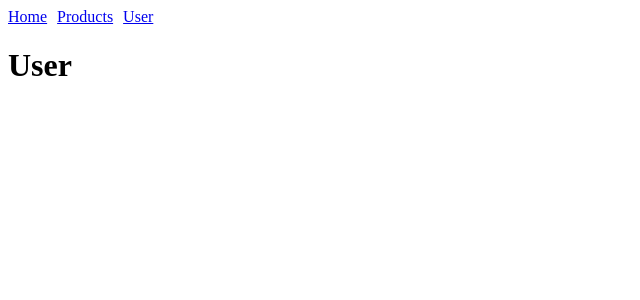
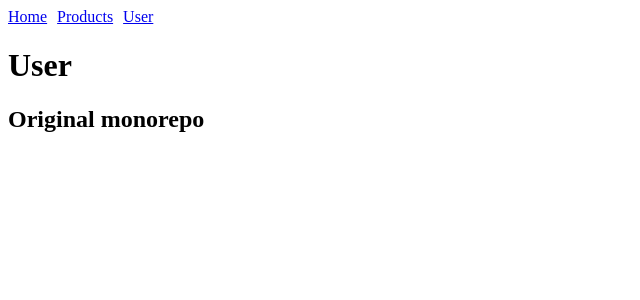
Before and after one commit to mrfede2/starterkit-commercetools-poc-fork, a Next.js app in the folder apps/starterkit-commercetools/: page /user in a window 1280 px wide. Shown: the top 300 px of the page, without its empty margins (0-640 px from the left). Built offline with nearby package versions, Linux system fonts and the light colour scheme.

Commit message:
add title to user page

```diff
--- a/apps/starterkit-commercetools/src/pages/user.tsx
+++ b/apps/starterkit-commercetools/src/pages/user.tsx
@@ -2,6 +2,7 @@ export default function User() {
   return (
     <div>
       <h1>User</h1>
+      <h2>Original monorepo</h2>
     </div>
   )
 }
```
